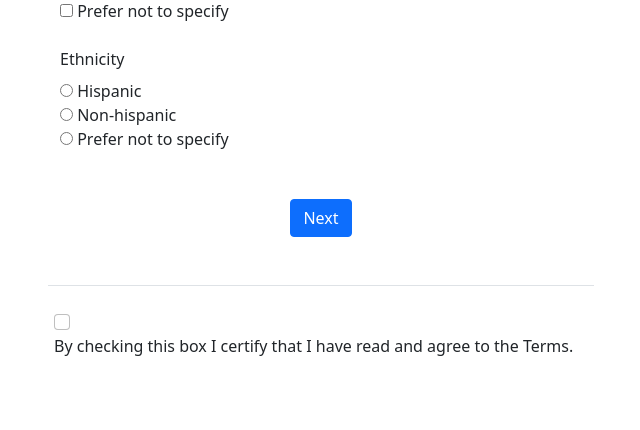
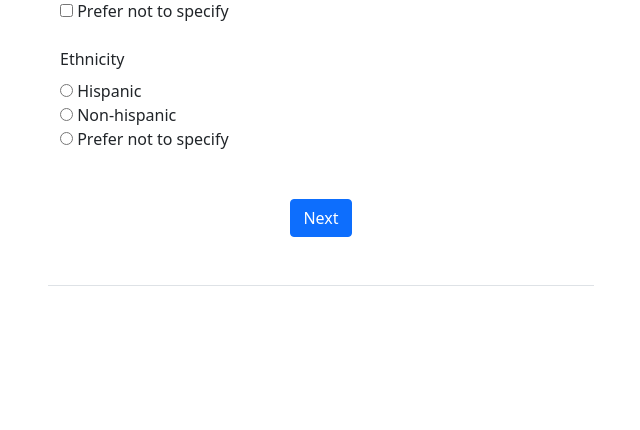
Before and after one commit to andrewk0506/singledate-vms, a Django app: page /signup2/ in a window 1280 px wide. Shown: the part 823-1253 px from the top of the page, without its empty margins (319-959 px from the left). After the commit the page ends 1109 px from the top, so only its background shows below. Run offline with Django 3.2, Linux system fonts and the light colour scheme; data that the repository does not hold is empty.

Commit message:
Removed Terms and Conditions

```diff
--- a/vms_app/templates/signup2.html
+++ b/vms_app/templates/signup2.html
@@ -211,15 +211,6 @@
         </div>
       </div> <!-- end page 3 -->
 
-      <div class="col-sm-6 py-4 container d-flex justify-content-center"">
-          <div>
-          <input class="form-check-input" type="checkbox" value="" id="flexCheckDefault">
-            <label class="form-check-label" for="flexCheckDefault">
-              By checking this box I certify that I have read and agree to the Terms.
-            </label>
-          </div>
-        </div>
-
     </form>
   </div>
 
```
